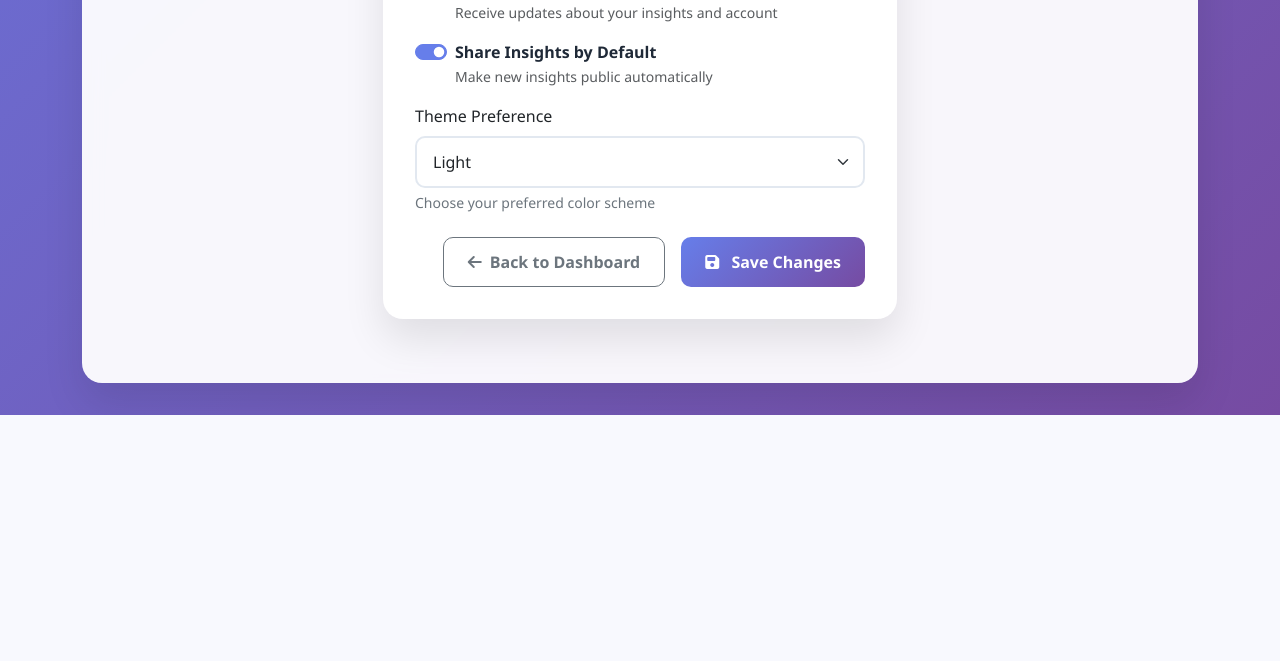
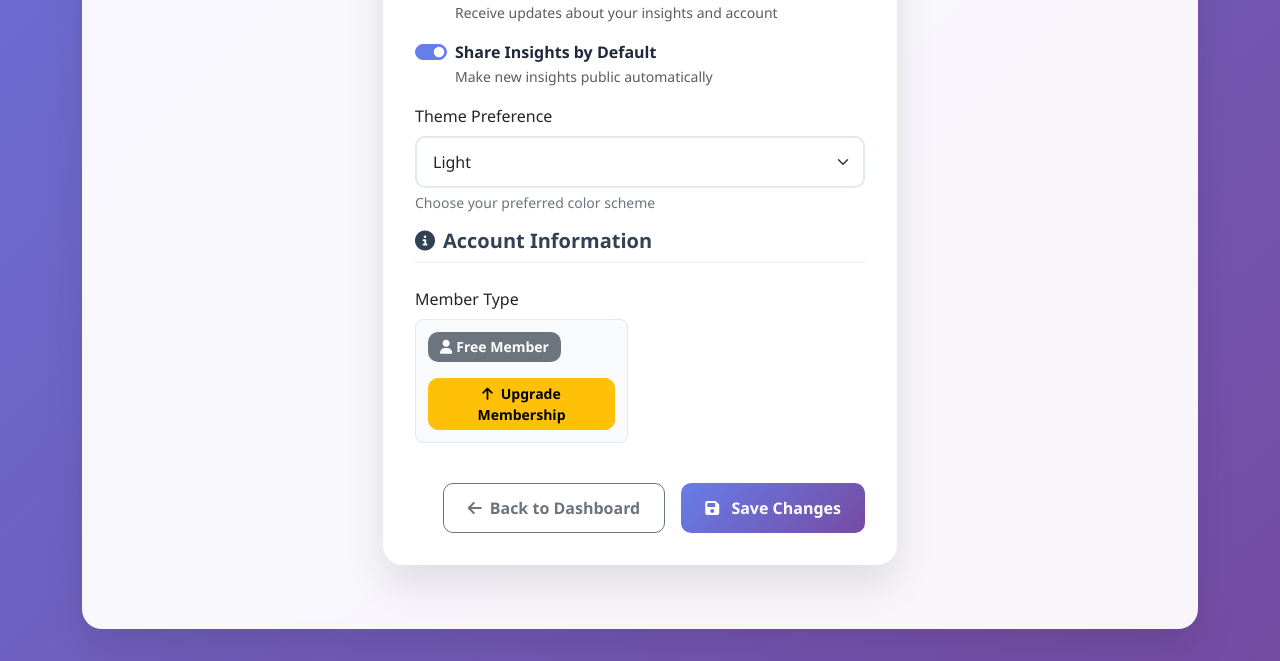
Before and after one commit to jsong1004/insights, a Flask app: page /auth/profile in a window 1280 px wide. Shown: the part 1082-1743 px from the top of the page. Before the commit the page ends 1497 px from the top, so only its background shows below. Run offline with Flask 3, Linux system fonts and the light colour scheme; the visitor is signed in with stand-in values (Sample User, id 1); some libraries are stand-ins or nearby versions.

Commit message:
Update profile page

```diff
--- a/auth/routes.py
+++ b/auth/routes.py
@@ -250,6 +250,21 @@ def profile():
                 'last_login': user_data.get('last_login')
             })
 
+        # Compute member type based on subscription
+        member_type = 'free'  # Default to free
+        if user_data and user_data.get('subscription'):
+            subscription = user_data['subscription']
+            plan = subscription.get('plan', 'free')
+            status = subscription.get('status', 'inactive')
+
+            # Determine member type
+            if status == 'active' and plan in ['basic', 'pro', 'enterprise']:
+                member_type = 'freemium'
+            elif plan == 'freemium' or (status == 'active' and plan != 'free'):
+                member_type = 'freemium'
+
+        profile_data['member_type'] = member_type
+
         return render_template('auth/profile.html', profile_data=profile_data)
 
     except ImportError:
@@ -265,7 +280,8 @@ def profile():
                 'email_notifications': True,
                 'share_insights_by_default': True,
                 'theme': 'light'
-            }
+            },
+            'member_type': 'free'  # Default to free when no data available
         }
         return render_template('auth/profile.html', profile_data=profile_data)
 
--- a/templates/auth/profile.html
+++ b/templates/auth/profile.html
@@ -101,7 +101,7 @@
                         </div>
                     </div>
 
-                    <div class="mb-4">
+                    <div class="mb-3">
                         <label for="theme" class="form-label">Theme Preference</label>
                         <select class="form-select" id="theme">
                             <option value="light" {{ 'selected' if profile_data.preferences.theme == 'light' else '' }}>Light</option>
@@ -111,13 +111,44 @@
                         <div class="form-text">Choose your preferred color scheme</div>
                     </div>
 
+
+
                     <!-- Account Information -->
-                    {% if profile_data.created_at or profile_data.last_login %}
+                    {% if profile_data.created_at or profile_data.last_login or profile_data.member_type %}
                     <div class="section-header">
                         <h5><i class="fas fa-info-circle me-2"></i>Account Information</h5>
                     </div>
 
                     <div class="row">
+                        <!-- Member Type -->
+                        <div class="col-md-6 mb-3">
+                            <label class="form-label">Member Type</label>
+                            <div class="info-display">
+                                <div class="membership-actions">
+                                    <div class="current-membership mb-2">
+                                        {% if profile_data.member_type == 'freemium' %}
+                                        <span class="badge bg-warning text-dark">
+                                            <i class="fas fa-star me-1"></i>Freemium Member
+                                        </span>
+                                        {% else %}
+                                        <span class="badge bg-secondary">
+                                            <i class="fas fa-user me-1"></i>Free Member
+                                        </span>
+                                        {% endif %}
+                                    </div>
+                                    {% if profile_data.member_type == 'free' %}
+                                    <button type="button" class="btn btn-warning btn-sm" id="upgrade-membership">
+                                        <i class="fas fa-arrow-up me-2"></i>Upgrade Membership
+                                    </button>
+                                    {% else %}
+                                    <button type="button" class="btn btn-outline-secondary btn-sm" id="downgrade-membership">
+                                        <i class="fas fa-arrow-down me-2"></i>Downgrade Membership
+                                    </button>
+                                    {% endif %}
+                                </div>
+                            </div>
+                        </div>
+
                         {% if profile_data.created_at %}
                         <div class="col-md-6 mb-3">
                             <label class="form-label">Member Since</label>
@@ -255,6 +286,28 @@ setTimeout(() => {
         successAlert.classList.add('d-none');
     }
 }, 5000);
+
+// Membership action handlers
+document.addEventListener('DOMContentLoaded', function() {
+    const upgradeBtn = document.getElementById('upgrade-membership');
+    const downgradeBtn = document.getElementById('downgrade-membership');
+
+    if (upgradeBtn) {
+        upgradeBtn.addEventListener('click', function() {
+            // TODO: Implement actual upgrade logic
+            alert('Upgrade functionality coming soon! This will redirect to the subscription upgrade page.');
+        });
+    }
+
+    if (downgradeBtn) {
+        downgradeBtn.addEventListener('click', function() {
+            // TODO: Implement actual downgrade logic
+            if (confirm('Are you sure you want to downgrade your membership? You may lose access to premium features.')) {
+                alert('Downgrade functionality coming soon! This will process the membership downgrade.');
+            }
+        });
+    }
+});
 </script>
 
 <style>
@@ -330,6 +383,43 @@ setTimeout(() => {
     font-weight: 500;
 }
 
+.member-type-display {
+    display: flex;
+    align-items: center;
+}
+
+.member-type.freemium {
+    color: #f59e0b;
+    font-weight: 600;
+}
+
+.member-type.free {
+    color: #6b7280;
+    font-weight: 500;
+}
+
+.membership-actions {
+    display: flex;
+    flex-direction: column;
+    gap: 0.5rem;
+}
+
+.current-membership .badge {
+    font-size: 0.875rem;
+    padding: 0.5rem 0.75rem;
+}
+
+.membership-actions .btn {
+    align-self: flex-start;
+    font-weight: 600;
+    transition: all 0.3s ease;
+}
+
+.membership-actions .btn:hover {
+    transform: translateY(-1px);
+    box-shadow: 0 4px 12px rgba(0, 0, 0, 0.15);
+}
+
 .btn-primary {
     background: linear-gradient(135deg, #667eea 0%, #764ba2 100%);
     border: none;
```
